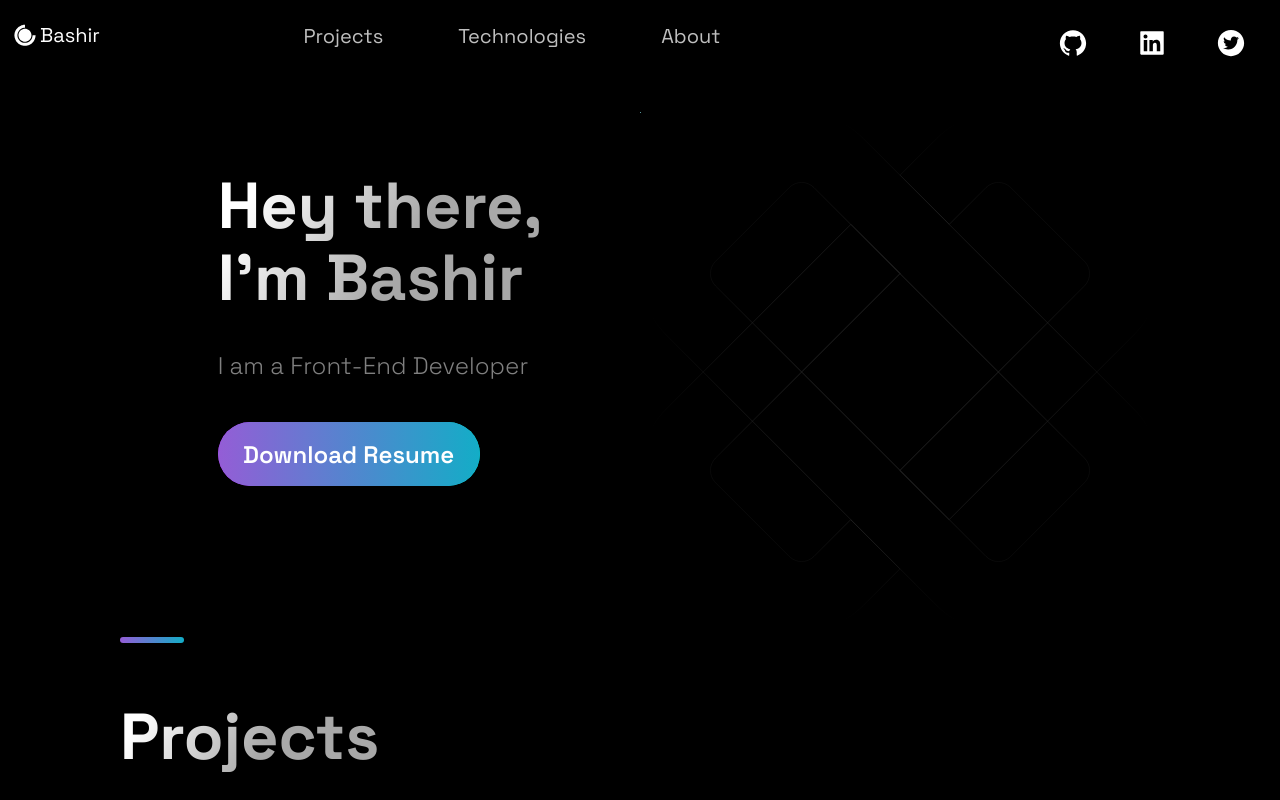
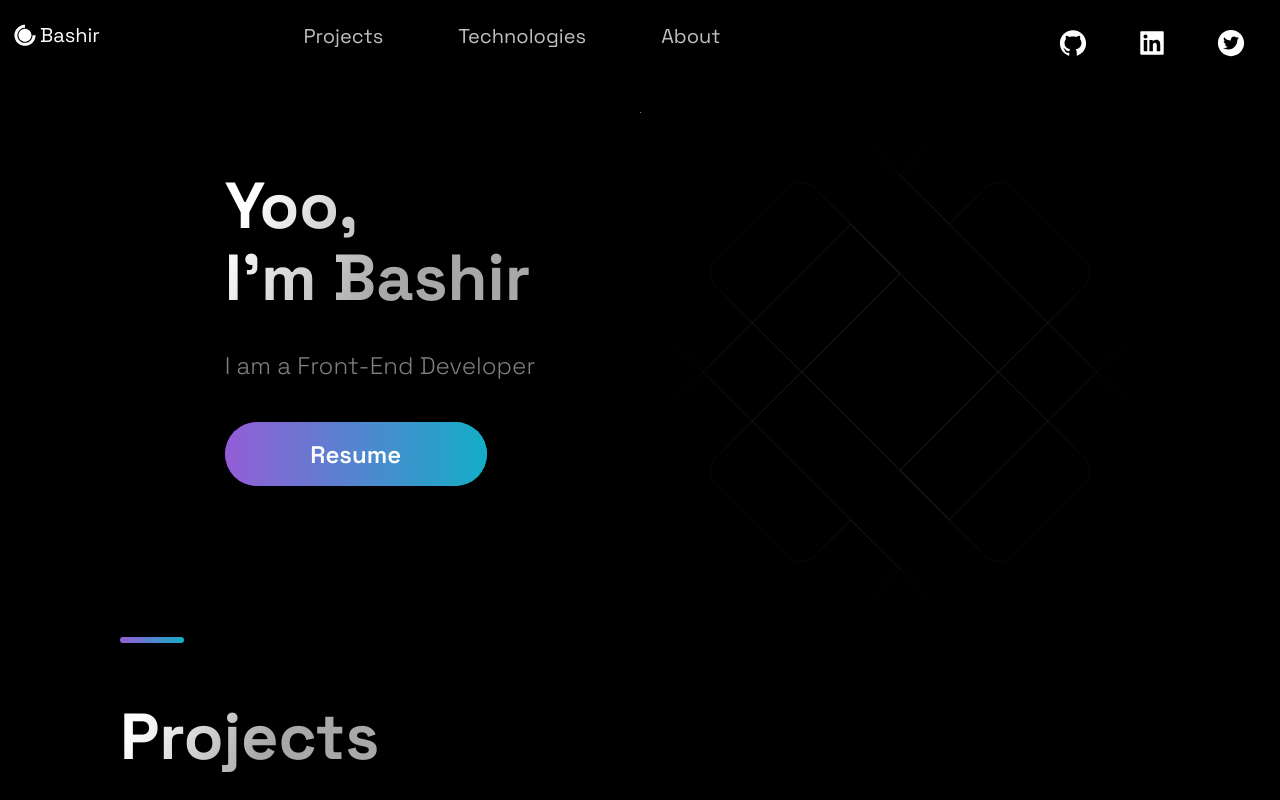
Before and after one commit to Onimison/bashir_portfolio, a Next.js app: page / in a window 1280 px wide. Shown: the top 800 px of the page. Built offline with nearby package versions, Linux system fonts and the light colour scheme.

Commit message:
fix: repaired the button on the hero component

```diff
--- a/src/components/Hero/Hero.js
+++ b/src/components/Hero/Hero.js
@@ -8,12 +8,12 @@
   <Section row nopadding>
     <LeftSection>
       <SectionTitle main center>
-        Hey there, <br />
+        Yoo, <br />
         I'm Bashir
       </SectionTitle>
       <SectionText>
         I am a Front-End Developer </SectionText>
-      <Button onclick={() => window.location = "https://google.com" }>Download Resume</Button>
+      <Button onClick={() => window.location.href = "https://drive.google.com/file/d/1tQB0xeLfL0SPOb3CIwLfvhGo02_rjdKv/view?usp=share_link" }>Resume</Button>
     </LeftSection>
   </Section>
 );
```
